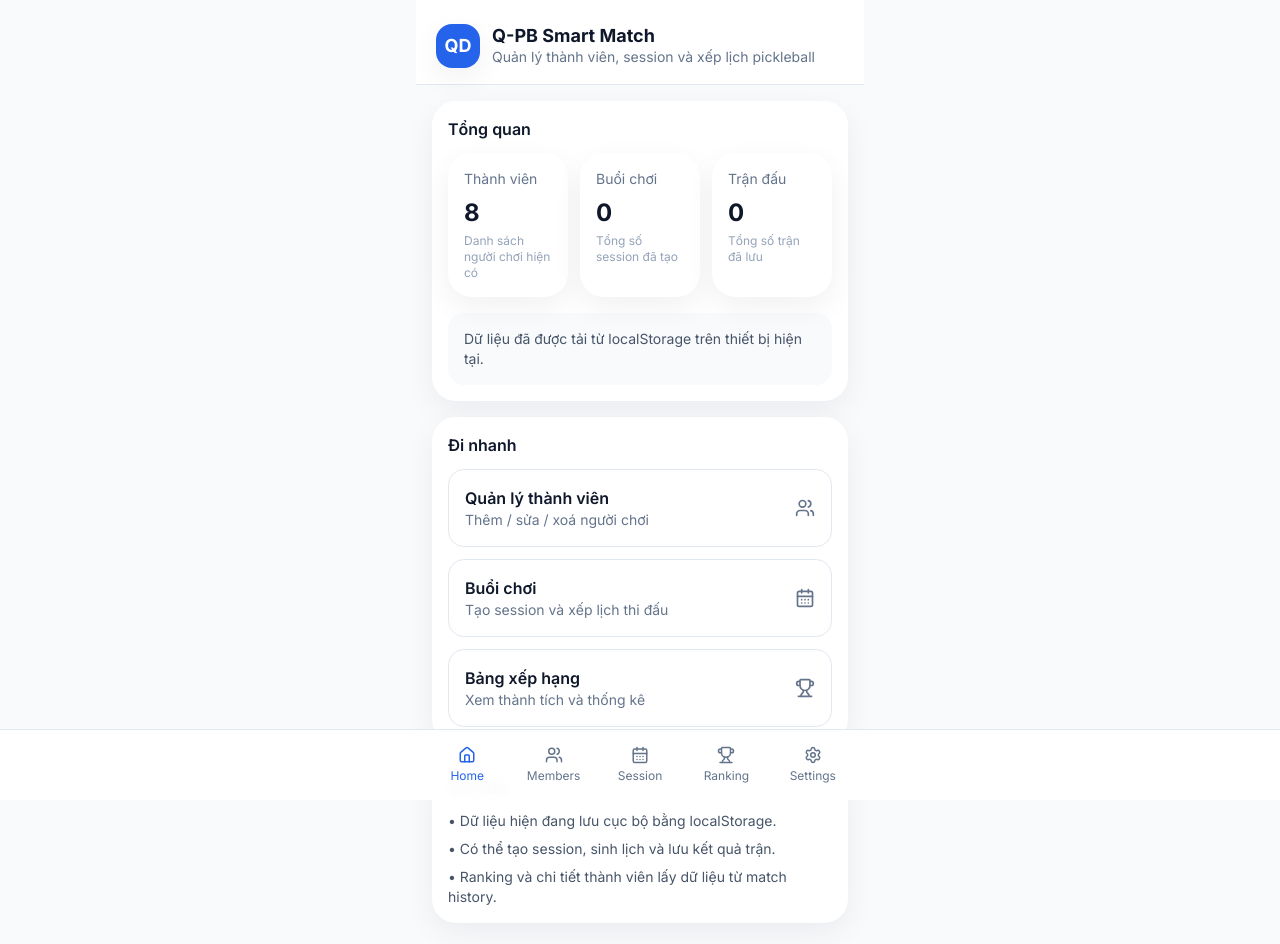
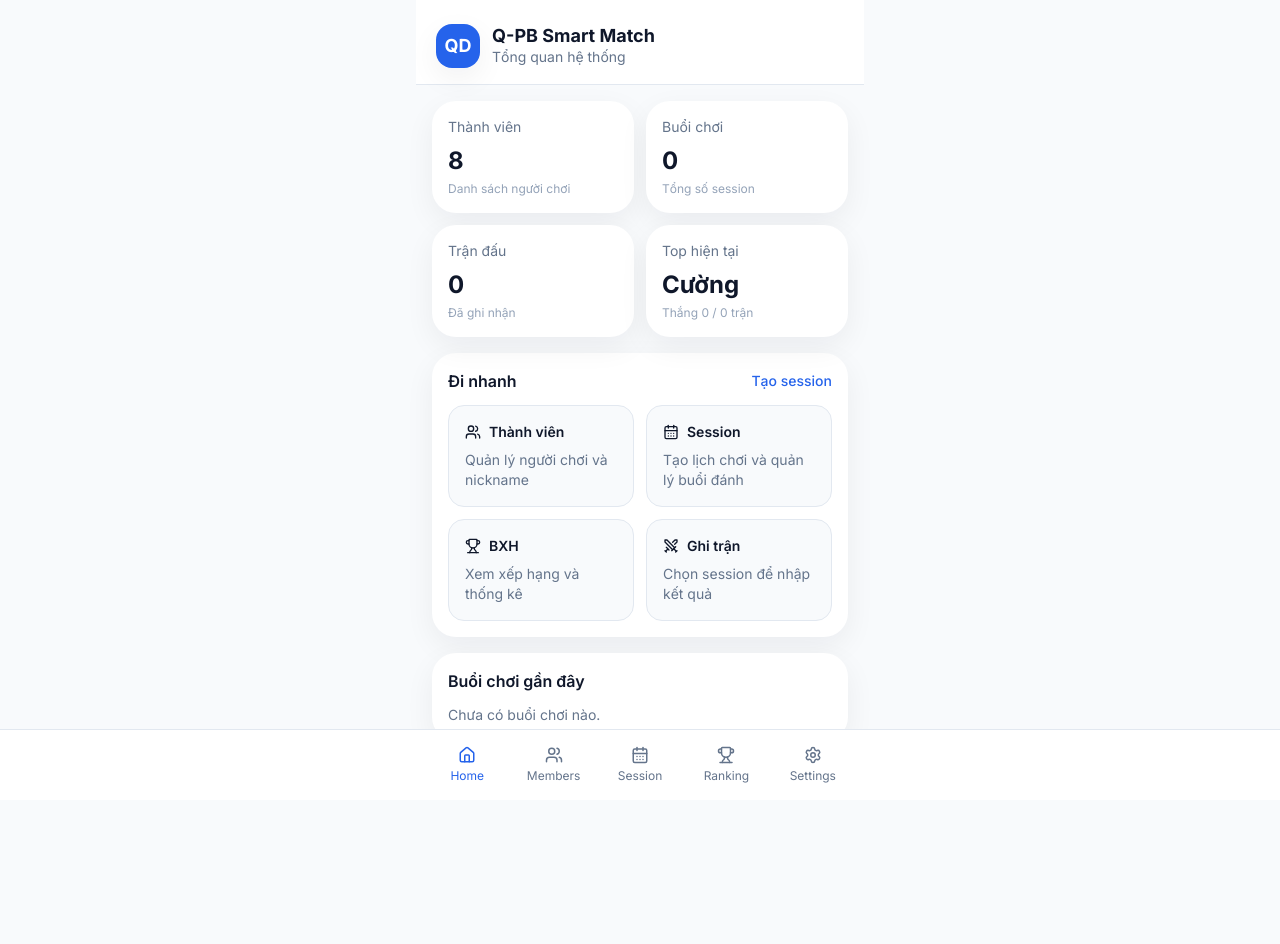
Before and after one commit to tdquan170788-byte/q-pb-smart-match, a Next.js app: page / in a window 1280 px wide. Shown: the top 944 px of the page. After the commit the page ends 837 px from the top, so only its background shows below. Built offline with nearby package versions, Linux system fonts and the light colour scheme.

Commit message:
Update page.tsx
Sprint 6A fix ensureSeedPlayers

```diff
--- a/app/page.tsx
+++ b/app/page.tsx
@@ -2,127 +2,168 @@
 
 import { useEffect, useMemo, useState } from "react";
 import Link from "next/link";
-import { CalendarDays, Trophy, Users } from "lucide-react";
+import { Users, CalendarDays, Swords, Trophy } from "lucide-react";
 
 import AppShell from "@/components/app-shell";
 import SectionCard from "@/components/section-card";
 import StatCard from "@/components/stat-card";
-import { ensureSeedData, getMatches, getPlayers, getSessions } from "@/lib/storage";
+import {
+  ensureSeedPlayers,
+  getMatches,
+  getPlayers,
+  getSessions,
+} from "@/lib/storage";
+import { getRanking } from "@/lib/ranking";
 
 export default function HomePage() {
-  const [loaded, setLoaded] = useState(false);
-  const [playerCount, setPlayerCount] = useState(0);
-  const [sessionCount, setSessionCount] = useState(0);
-  const [matchCount, setMatchCount] = useState(0);
+  const [refreshKey, setRefreshKey] = useState(0);
 
   useEffect(() => {
-    ensureSeedData();
+    ensureSeedPlayers();
+    setRefreshKey((v) => v + 1);
+  }, []);
 
+  const stats = useMemo(() => {
     const players = getPlayers();
     const sessions = getSessions();
     const matches = getMatches();
+    const ranking = getRanking();
 
-    setPlayerCount(players.length);
-    setSessionCount(sessions.length);
-    setMatchCount(matches.length);
-    setLoaded(true);
-  }, []);
-
-  const dashboardCards = useMemo(
-    () => [
-      {
-        label: "Thành viên",
-        value: playerCount,
-        hint: "Danh sách người chơi hiện có",
-      },
-      {
-        label: "Buổi chơi",
-        value: sessionCount,
-        hint: "Tổng số session đã tạo",
-      },
-      {
-        label: "Trận đấu",
-        value: matchCount,
-        hint: "Tổng số trận đã lưu",
-      },
-    ],
-    [playerCount, sessionCount, matchCount]
-  );
+    return {
+      totalPlayers: players.length,
+      totalSessions: sessions.length,
+      totalMatches: matches.length,
+      topPlayer: ranking[0] ?? null,
+      recentSessions: sessions.slice(0, 5),
+    };
+  }, [refreshKey]);
 
   return (
-    <AppShell
-      title="Q-PB Smart Match"
-      subtitle="Quản lý thành viên, session và xếp lịch pickleball"
-    >
+    <AppShell title="Q-PB Smart Match" subtitle="Tổng quan hệ thống">
       <div className="space-y-4">
-        <SectionCard title="Tổng quan">
-          <div className="grid grid-cols-1 gap-3 sm:grid-cols-3">
-            {dashboardCards.map((item) => (
-              <StatCard
-                key={item.label}
-                label={item.label}
-                value={item.value}
-                hint={item.hint}
-              />
-            ))}
-          </div>
+        <div className="grid grid-cols-2 gap-3">
+          <StatCard
+            label="Thành viên"
+            value={stats.totalPlayers}
+            hint="Danh sách người chơi"
+          />
+          <StatCard
+            label="Buổi chơi"
+            value={stats.totalSessions}
+            hint="Tổng số session"
+          />
+          <StatCard
+            label="Trận đấu"
+            value={stats.totalMatches}
+            hint="Đã ghi nhận"
+          />
+          <StatCard
+            label="Top hiện tại"
+            value={stats.topPlayer?.name ?? "--"}
+            hint={
+              stats.topPlayer
+                ? `Thắng ${stats.topPlayer.wins} / ${stats.topPlayer.matches} trận`
+                : "Chưa có dữ liệu"
+            }
+          />
+        </div>
 
-          <div className="mt-4 rounded-2xl bg-slate-50 p-4 text-sm text-slate-600">
-            {loaded
-              ? "Dữ liệu đã được tải từ localStorage trên thiết bị hiện tại."
-              : "Đang tải dữ liệu..."}
-          </div>
-        </SectionCard>
-
-        <SectionCard title="Đi nhanh">
-          <div className="grid grid-cols-1 gap-3">
+        <SectionCard
+          title="Đi nhanh"
+          action={
+            <Link
+              href="/session"
+              className="text-sm font-medium text-brand-600"
+            >
+              Tạo session
+            </Link>
+          }
+        >
+          <div className="grid grid-cols-2 gap-3">
             <Link
               href="/members"
-              className="flex items-center justify-between rounded-2xl border border-slate-200 bg-white px-4 py-4"
+              className="rounded-2xl border border-slate-200 bg-slate-50 p-4"
             >
-              <div>
-                <div className="font-semibold text-slate-900">Quản lý thành viên</div>
-                <div className="text-sm text-slate-500">
-                  Thêm / sửa / xoá người chơi
-                </div>
+              <div className="flex items-center gap-2 text-sm font-semibold">
+                <Users size={16} />
+                Thành viên
               </div>
-              <Users className="text-slate-500" size={20} />
+              <p className="mt-2 text-sm text-slate-500">
+                Quản lý người chơi và nickname
+              </p>
             </Link>
 
             <Link
               href="/session"
-              className="flex items-center justify-between rounded-2xl border border-slate-200 bg-white px-4 py-4"
+              className="rounded-2xl border border-slate-200 bg-slate-50 p-4"
             >
-              <div>
-                <div className="font-semibold text-slate-900">Buổi chơi</div>
-                <div className="text-sm text-slate-500">
-                  Tạo session và xếp lịch thi đấu
-                </div>
+              <div className="flex items-center gap-2 text-sm font-semibold">
+                <CalendarDays size={16} />
+                Session
               </div>
-              <CalendarDays className="text-slate-500" size={20} />
+              <p className="mt-2 text-sm text-slate-500">
+                Tạo lịch chơi và quản lý buổi đánh
+              </p>
             </Link>
 
             <Link
               href="/ranking"
-              className="flex items-center justify-between rounded-2xl border border-slate-200 bg-white px-4 py-4"
+              className="rounded-2xl border border-slate-200 bg-slate-50 p-4"
             >
-              <div>
-                <div className="font-semibold text-slate-900">Bảng xếp hạng</div>
-                <div className="text-sm text-slate-500">
-                  Xem thành tích và thống kê
-                </div>
+              <div className="flex items-center gap-2 text-sm font-semibold">
+                <Trophy size={16} />
+                BXH
               </div>
-              <Trophy className="text-slate-500" size={20} />
+              <p className="mt-2 text-sm text-slate-500">
+                Xem xếp hạng và thống kê
+              </p>
+            </Link>
+
+            <Link
+              href="/session"
+              className="rounded-2xl border border-slate-200 bg-slate-50 p-4"
+            >
+              <div className="flex items-center gap-2 text-sm font-semibold">
+                <Swords size={16} />
+                Ghi trận
+              </div>
+              <p className="mt-2 text-sm text-slate-500">
+                Chọn session để nhập kết quả
+              </p>
             </Link>
           </div>
         </SectionCard>
 
-        <SectionCard title="Ghi chú">
-          <div className="space-y-2 text-sm text-slate-600">
-            <div>• Dữ liệu hiện đang lưu cục bộ bằng localStorage.</div>
-            <div>• Có thể tạo session, sinh lịch và lưu kết quả trận.</div>
-            <div>• Ranking và chi tiết thành viên lấy dữ liệu từ match history.</div>
-          </div>
+        <SectionCard title="Buổi chơi gần đây">
+          {stats.recentSessions.length === 0 ? (
+            <div className="text-sm text-slate-500">Chưa có buổi chơi nào.</div>
+          ) : (
+            <div className="space-y-3">
+              {stats.recentSessions.map((session) => (
+                <Link
+                  key={session.id}
+                  href={`/sessions/${session.id}`}
+                  className="block rounded-2xl border border-slate-200 bg-slate-50 p-4"
+                >
+                  <div className="flex items-center justify-between gap-3">
+                    <div>
+                      <div className="font-semibold text-slate-900">
+                        {session.date || "Không có ngày"}
+                      </div>
+                      <div className="mt-1 text-sm text-slate-500">
+                        Chạm để xem chi tiết session
+                      </div>
+                    </div>
+
+                    <div className="text-right text-sm text-slate-500">
+                      <div>{session.participantIds.length} người</div>
+                      <div>{session.pointToWin} điểm</div>
+                    </div>
+                  </div>
+                </Link>
+              ))}
+            </div>
+          )}
         </SectionCard>
       </div>
     </AppShell>
```
